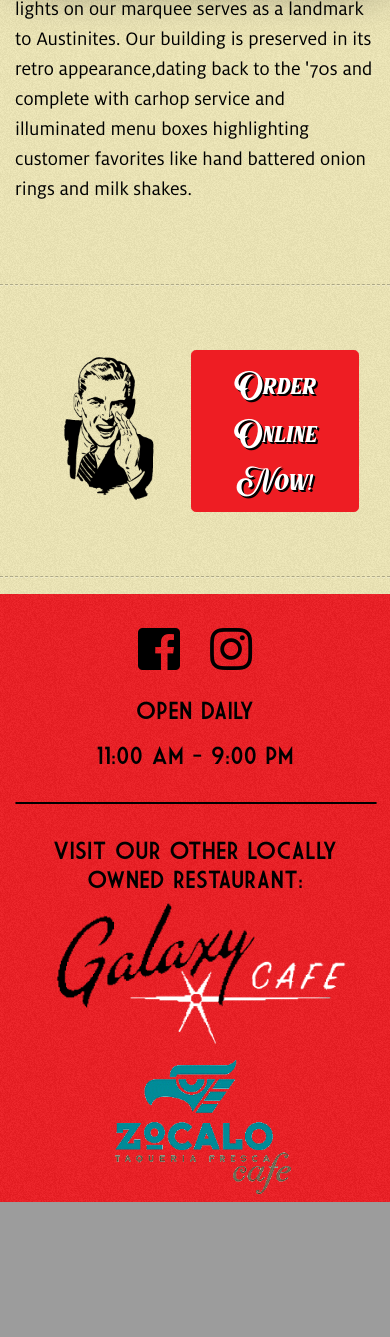
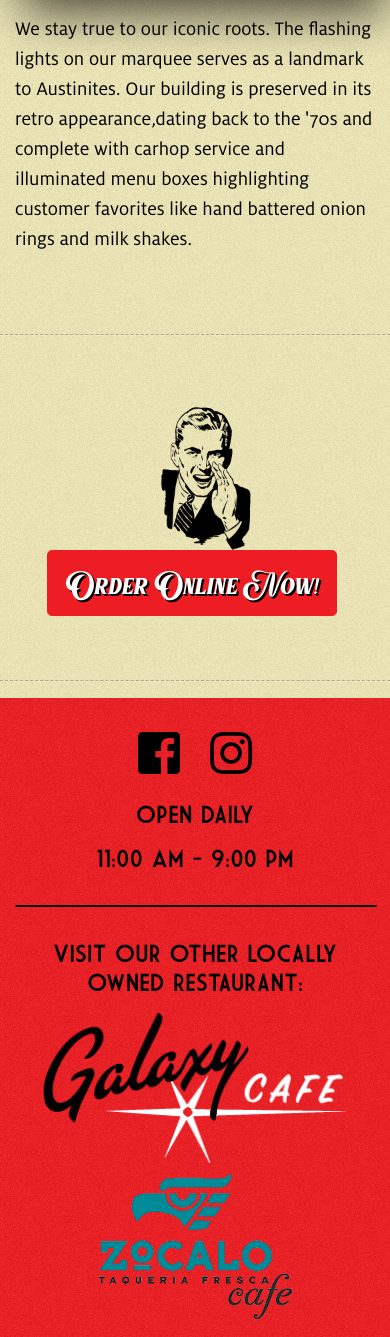
Before and after one commit to piercedejong/topnotch, a PHP site: page / in a window 390 px wide. Shown: the part 3625-4962 px from the top of the page. Before the commit the page ends 4827 px from the top, so only its background shows below. Run offline with PHP 8.4, Linux system fonts and the light colour scheme.

Commit message:
Fixed Homepage for Mobile

```diff
--- a/css/application.css
+++ b/css/application.css
@@ -23,14 +23,6 @@
     src: url(/fonts/Marons-Regular.otf)
 }
 
-@media all and (min-width: 992px) {
-	.navbar .nav-item .dropdown-menu{ display: none; }
-	.navbar .nav-item:hover .nav-link{ color: #fff;  }
-	.navbar .nav-item:hover .dropdown-menu{ display: block; }
-	.navbar .nav-item .dropdown-menu{ margin-top:0; }
-    #mobile-logo{ display: none}
-}
-
 .bg {
     background-size: cover;
     background-repeat: no-repeat;
@@ -47,6 +39,7 @@
     height:23px;
     margin-top: -12px;
     margin-bottom: -12px;
+    z-index: 99;
 }
 
 p {
@@ -172,10 +165,6 @@ p {
     color:black
 }
 
-.navbar-toggler{
-    color: #CC0000 !important
+@media all and (max-width: 992px) {
+    #container-sign{ display: none}
 }
-
-.navbar-nav{
-    flex-wrap: wrap
-}
--- a/css/index.css
+++ b/css/index.css
@@ -10,7 +10,8 @@
 }
 
 #sign{
-    margin-top: 0px
+    margin-top: 0px;
+
 }
 
 .stick {
@@ -29,22 +30,9 @@
 
 .rectangle {
     width: 100%;
-    background-color: #EE1D23;
     z-index: -1;
     padding-top: 10px;
     padding-bottom: 10px
-}
-
-.nav-item, .nav-link, .navbar-light, .map {
-    padding-left: 0.25rem;
-    padding-right: 0.25rem;
-    font-size: 2rem;
-    font-family: sub-title;
-    color: #EE1D23 !important
-}
-
-.nav-item:hover, .nav-link:hover {
-    color: black !important
 }
 
 .location{
@@ -120,6 +108,18 @@
     border-color: #cc0000;
 }
 
+@media all and (max-width: 992px) {
+    .col-about-img{
+        text-align: center
+    }
+
+    #about3-text{
+        margin-top: 15px
+    }
+}
+
+
+
 .map-container-2 {
     overflow: hidden;
     position: relative;
--- a/index.html
+++ b/index.html
@@ -7,7 +7,6 @@
     <meta http-equiv="X-UA-Compatible" content="ie=edge">
     <meta name="description" content="A walkthrough for a registration script">
     <meta name="author" content="Pierce de Jong">
-
     <!-- Boostrap -->
     <link rel="stylesheet" href="https://stackpath.bootstrapcdn.com/bootstrap/4.5.0/css/bootstrap.min.css" integrity="sha384-9aIt2nRpC12Uk9gS9baDl411NQApFmC26EwAOH8WgZl5MYYxFfc+NcPb1dKGj7Sk" crossorigin="anonymous">
     <script src="https://code.jquery.com/jquery-3.5.1.slim.min.js" integrity="sha384-DfXdz2htPH0lsSSs5nCTpuj/zy4C+OGpamoFVy38MVBnE+IbbVYUew+OrCXaRkfj" crossorigin="anonymous"></script>
@@ -15,10 +14,10 @@
     <script src="https://stackpath.bootstrapcdn.com/bootstrap/4.5.0/js/bootstrap.min.js" integrity="sha384-OgVRvuATP1z7JjHLkuOU7Xw704+h835Lr+6QL9UvYjZE3Ipu6Tp75j7Bh/kR0JKI" crossorigin="anonymous"></script>
     <!-- Font IO -->
     <link rel="stylesheet" href="https://use.fontawesome.com/releases/v5.7.1/css/all.css" integrity="sha384-fnmOCqbTlWIlj8LyTjo7mOUStjsKC4pOpQbqyi7RrhN7udi9RwhKkMHpvLbHG9Sr" crossorigin="anonymous">
-
     <!-- My CSS -->
     <link rel="stylesheet" type="text/css" href="css/application.css?v=5">
     <link rel="stylesheet" type="text/css" href="css/index.css?v=5">
+    <link rel="stylesheet" type="text/css" href="css/navbar.css?v=5">
     <script src="index.js?v=2"></script>
 
     <link rel="icon" href="/img/logo-tab.png">
@@ -28,16 +27,17 @@
 
 <body class="grain yellow">
 
-    <div id="landing">
+    <div id="header">
         <div class="container-fluid pt-3">
-            <div class="row">
-                <nav class="navbar navbar-expand-lg navbar-light w-100 py-0">
-                    <img id="mobile-logo" class="navbar-brand mx-auto mb-3" src="/img/logo-mobile.png"/>
-                    <button class="navbar-toggler" type="button" data-toggle="collapse" data-target="#navbarSupportedContent" aria-controls="navbarSupportedContent" aria-expanded="false" aria-label="Toggle navigation">
+            <div id="navigation" class="row">
+                <img id="mobile-logo" class="navbar-brand mx-auto pb-3" style="height:100px;margin-bottom:-75px" src="/img/logo-mobile.png"/>
+                <nav class="navbar navbar-expand-lg navbar-light w-100 pt-0 pb-0 px-0">
+                    <button class="navbar-toggler red" style="margin-bottom:25px;margin-left:auto" type="button" data-toggle="collapse" data-target="#navbarSupportedContent" aria-controls="navbarSupportedContent" aria-expanded="false" aria-label="Toggle navigation">
                         <span class="navbar-toggler-icon"></span>
                     </button>
-                    <div class="collapse navbar-collapse" id="navbarSupportedContent">
+                    <div class="collapse navbar-collapse grain" id="navbarSupportedContent" >
                         <ul class="navbar-nav mr-auto w-100 justify-content-center">
+                            <div id="navbar-barbwire" class="w-100 barbwire" ></div>
                             <li class="nav-item active">
                                 <a class="nav-link" href="/">Home <span class="sr-only">(current)</span></a>
                             </li>
@@ -48,7 +48,7 @@
                                 <a class="nav-link dropdown-toggle" href="#" id="navbarDropdown" role="button" data-toggle="dropdown" aria-haspopup="true" aria-expanded="false">
                                     Order Now
                                 </a>
-                                <div class="dropdown-menu" aria-labelledby="navbarDropdown">
+                                <div class="dropdown-menu red" aria-labelledby="navbarDropdown">
                                     <a class="dropdown-item" href="https://www.grubhub.com/restaurant/top-notch-7525-burnet-rd-austin/342918">Delivery</a>
                                     <a class="dropdown-item" href="https://eat.chownow.com/discover/restaurant/22613">Takeout</a>
                                 </div>
@@ -69,7 +69,7 @@
                                 <a class="nav-link dropdown-toggle" href="#" id="navbarDropdown" role="button" data-toggle="dropdown" aria-haspopup="true" aria-expanded="false">
                                     Shop
                                 </a>
-                                <div class="dropdown-menu" aria-labelledby="navbarDropdown">
+                                <div class="dropdown-menu red" aria-labelledby="navbarDropdown">
                                     <a class="dropdown-item" href="/Merchandise.html">Merchandise</a>
                                     <a class="dropdown-item" href="https://squareup.com/gift/ACGP22JRKSF7R/order ">Gift Cards</a>
                                 </div>
@@ -78,15 +78,16 @@
                     </div>
                 </nav>
             </div>
-            <div class="row">
+            <div id="hook" class="row">
                 <div class="w-100 barbwire"></div>
-                <div class="rectangle text-center d-flex align-items-center">
+                <div class="rectangle grain text-center d-flex align-items-center red">
                     <h4 class="m-auto text-center hook">Austin's Original Hot Rod Hang Out Since 1971</h4>
                 </div>
                 <div class="w-100 barbwire"></div>
             </div>
         </div>
     </div>
+
     <div id="page">
         <div id="container-sign" class="container-fluid sign-container">
             <div class="row">
@@ -97,7 +98,7 @@
             </div>
         </div>
 
-        <div class="container-fluid">
+        <div id="container-slides" class="container-fluid">
             <div id="slides" class="row" style="background-image: url(img/index/brick.jpeg)">
                 <div class="col-3 my-2">
 
@@ -149,7 +150,7 @@
         <div id="catch" class="container-fluid mb-5">
             <div class="row">
                 <div class="w-100 barbwire"></div>
-                <div class="rectangle text-center d-flex align-items-center" style="z-index:-1">
+                <div class="rectangle red text-center d-flex align-items-center" style="z-index:-1">
                     <h4 class="m-auto text-center hook">Old School Austin. New School Service</h4>
                 </div>
                 <div class="w-100 barbwire"></div>
@@ -160,12 +161,12 @@
         <hr class="dashed-line" />
         <hr class="spacer" />
 
-        <div id="order" class="container-fluid my-5">
+        <div id="order-now-1" class="container-fluid my-5">
             <div class="row">
                 <div class="col-sm-3"></div>
                 <div class="col-sm-6">
                     <h4 class="text-center" style="font-family: sub-title">Order online for pick-up or have us deliver!</h4>
-                    <div class="d-flex justify-content-center pt-2">
+                    <div class="d-flex flex-wrap justify-content-center pt-2">
                         <a href="/order.html" id="order-now" class="btn btn-warning btn-lg mr-3">Order Online Now!</a>
                         <img class="img-fluid ml-3 no-box" src="img/index/woman_on_phone.png" style="" />
                     </div>
@@ -173,6 +174,7 @@
                 <div class="col-sm-3"></div>
             </div>
         </div>
+
         <hr class="spacer" />
         <hr class="dashed-line" />
         <hr class="spacer" />
@@ -185,10 +187,10 @@
                         Most recognizable for our feature spot in the Linklater cult classic film, "Dazed and Confused", we host an annual event April 20th, and play the movie for all the Top Notch fans right outside on our very own movie screen. Most people say it's ALRIGHT, ALRIGHT, ALRIGHT!
                     </p>
                 </div>
-                <div class="col-sm-2">
+                <div class="col-sm-4 col-about-img">
                     <img src="img/index/about1.png"class="img-fluid img-main" />
                 </div>
-                <div class="col-sm-3"></div>
+                <div class="col-sm-1"></div>
             </div>
         </div>
 
@@ -205,8 +207,8 @@
                         height="450" frameborder="0" style="border:0;width:inherit" allowfullscreen="" aria-hidden="false" tabindex="0"></iframe>
                 </div>
                 <div class="col-sm-5">
-                    <div class="d-flex flex-column justify-content-between h-100 py-5">
-                        <div>
+                    <div class="d-flex flex-column justify-content-between h-100">
+                        <div class="my-3">
                             <h4 class="sub-title">ADDRESS</h4>
                             <h5 class="sub-title">7525 Burnet Rd</h5>
                             <h5 class="sub-title">Austin, TX 78757</h5>
@@ -214,11 +216,11 @@
                               Get Directions
                             </a>
                         </div>
-                        <div>
+                        <div class="my-3">
                             <h4 class="sub-title">HOURS</h4>
                             <h5 class="sub-title">11:00 am to 9:00 pm</h5>
                         </div>
-                        <div>
+                        <div class="my-3">
                             <h4 class="sub-title">CONTACT US</h4>
                             <a class="sub-title " href="tel:5554280940">(512) 452-2181</a>
                         </div>
@@ -239,7 +241,7 @@
                         Since 1971, we've been grilling up charcoal burgers that some remember calling flame-kissed hamburgers. Our fried chicken also plays an important part of our menu. Locally sourced, fresh and never frozen, we batter and fry each piece to order. Our recipe remains a Stanish family secret dating back to the original owners.
                     </p>
                 </div>
-                <div class="col-sm-4">
+                <div class="col-sm-4 col-about-img">
                     <img src="img/index/about2.png" class="img-fluid img-main" />
                 </div>
                 <div class="col-sm-1"></div>
@@ -273,15 +275,15 @@
         <div id="about3" class="container-fluid my-5">
             <div class="row">
                 <div class="col-sm-3"></div>
-                <div class="col-sm-3 d-flex">
+                <div class="col-sm-4 col-about-img">
                     <img src="img/index/about3.png"class="img-fluid img-main" />
                 </div>
                 <div class="col-sm-4 align-items-center d-flex">
-                    <p>
+                    <p id="about3-text">
                         We stay true to our iconic roots. The flashing lights on our marquee serves as a landmark to Austinites.  Our building is preserved in its retro appearance,dating back to the '70s and complete with carhop service and illuminated menu boxes highlighting customer favorites like hand battered onion rings and milk shakes.
                     </p>
                 </div>
-                <div class="col-sm-2"></div>
+                <div class="col-sm-1"></div>
             </div>
         </div>
 
@@ -289,10 +291,10 @@
         <hr class="dashed-line" />
         <hr class="spacer" />
 
-        <div id="order" class="container my-5">
+        <div id="order-now-2" class="container my-5">
             <div class="row">
                 <div class="col">
-                    <div class="d-flex justify-content-center">
+                    <div class="d-flex flex-wrap justify-content-center">
                         <img class="img-fluid ml-3 no-box" src="img/index/man-yelling.png" style="height:150px" />
                         <a href="/order.html" id="order-now" class="btn btn-warning btn-lg mr-3">Order Online Now!</a>
 
@@ -308,16 +310,16 @@
 
     </div>
 
-    <div id="bottom">
-        <div class="grain red" style="height:; z-index:99; position:relative">
-            <div class="container">
+    <div id="footer" >
+        <div class="grain red" style="z-index:99; position:relative">
+            <div class="container pb-3 pt-3" style="color:black;">
                 <div class="row">
-                    <div class="d-flex justify-content-center w-100 pt-3">
+                    <div class="d-flex justify-content-center w-100">
                         <a class="bottom-icon fab fa-facebook-square" href="https://www.facebook.com/TopNotchDriveIn/"></a>
                         <a class="bottom-icon  fab fa-instagram" href="https://www.instagram.com/topnotchaustin/?hl=en"></a>
                     </div>
                 </div>
-                <div class="row" style="color:black">
+                <div class="row" >
                     <div class="col-sm"></div>
                     <div class="col-sm-8 text-center">
                         <h4 class="sub-title pt-2">OPEN DAILY</h4>
@@ -325,19 +327,19 @@
                     </div>
                     <div class="col-sm"></div>
                 </div>
-                <div class="row" style="color:black">
+                <div class="row" >
                     <div class="col-sm"></div>
                     <div class="col-sm-8 text-center pt-2">
                         <hr class="new5 w-100">
                     </div>
                     <div class="col-sm"></div>
                 </div>
-                <div class="row" style="color:black">
+                <div class="row" >
                     <div class="col-sm"></div>
                     <div class="col-sm-8 text-center">
                         <h4 class="pt-3 sub-title">VISIT OUR OTHER LOCALLY OWNED RESTAURANT:</h4>
-                        <img class="img-fluid ml-3 no-box" src="img/galaxy-logo.png" style="height:150px"></img>
-                        <img class="img-fluid ml-3 no-box" src="img/zocalo-logo.png" style="height:150px"></img>
+                        <img class="img-fluid mx-3 no-box mt-2" src="img/galaxy-cafe-logo.png" style="height:150px"></img>
+                        <img class="img-fluid mx-3 no-box mt-2" src="img/zocalo-cafe-logo.png" style="height:150px"></img>
                     </div>
                     <div class="col-sm"></div>
                 </div>
@@ -345,6 +347,7 @@
         </div>
 
     </div>
+
     <script>
         $(document).ready(function() {
             $('#container-sign').css('margin-bottom', "-" + $('#container-sign').css('height'));
```
Also changed, not shown: css/navbar.css (added, +52 -0 lines), events.html (+4 -4 lines), img/Copy of Logo TN  4 color.png (added), img/galaxy-cafe-logo.png (added), img/index/woman_on_phone.png, img/logo-galaxy-cafe.png (added), img/logo-mobile.png, img/zocalo-cafe-logo.png (added), img/zocalo-logo.jpg (added), img/zocalo-logo.png.
